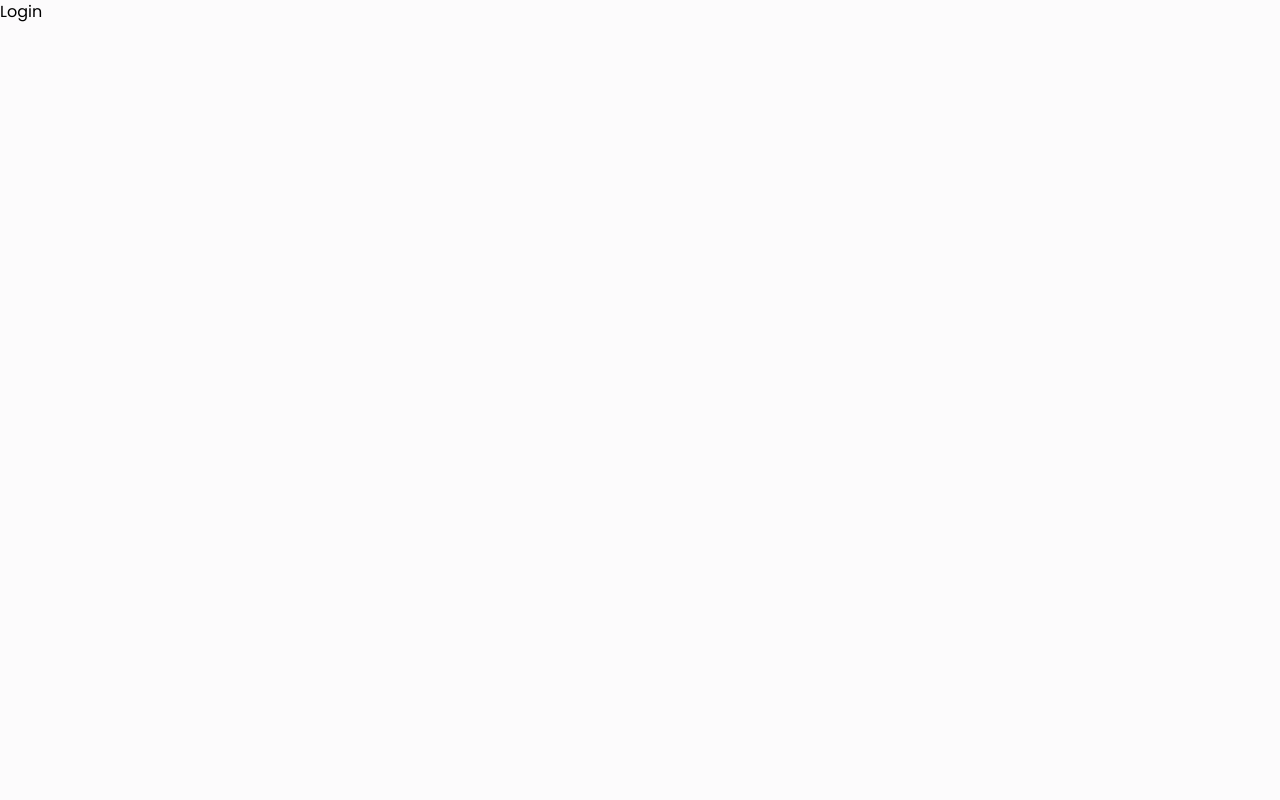
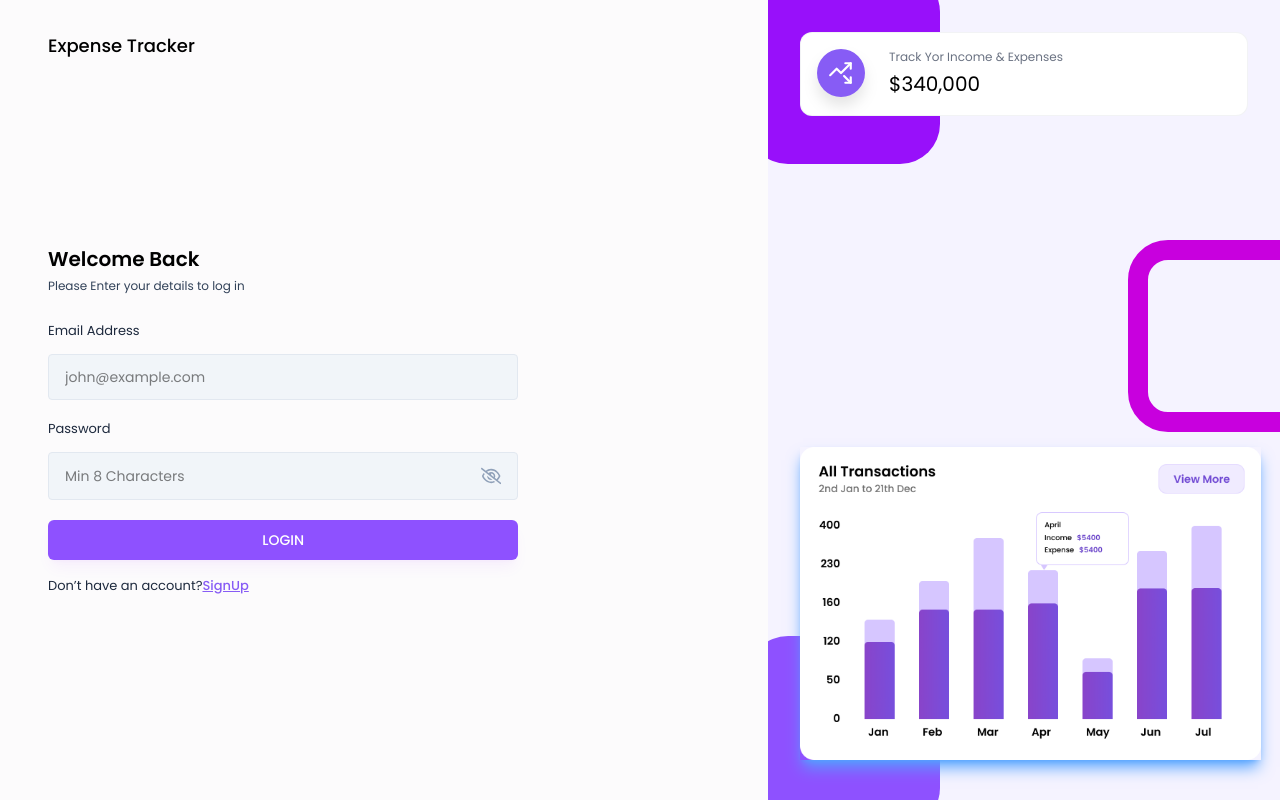
Before and after one commit to SajaJawad/Expense-Tracker, a React (Vite) app in the folder frontend/expense-tracker/: page /login in a window 1280 px wide. Built offline with nearby package versions, Linux system fonts and the light colour scheme.

Commit message:
Layout Login Page

```diff
--- a/frontend/expense-tracker/src/App.jsx
+++ b/frontend/expense-tracker/src/App.jsx
@@ -7,7 +7,7 @@
 import Expense from './pages/Dashboard/Expense';
 
 import {
-BrowserRouter as Router,
+  BrowserRouter as Router,
   Routes,
   Route,
   Navigate
@@ -36,9 +36,15 @@
 
 
 
-const Root =()=>{
+const Root = () => {
   //Check if token exists in localStorage
+  const isAuthenticated = !!localStorage.getItem("token")
 
-
+  //Redirect to dashboard if authenticated, otherwise to login
+  return isAuthenticated ? (
+    <Navigate to="/dashboard" />
+  ) : (
+    <Navigate to="/login" />
+  )
 
 }
--- /dev/null
+++ b/frontend/expense-tracker/src/componants/layouts/AuthLayout.jsx
@@ -0,0 +1,42 @@
+import CARD_2 from "../../assets/images/card2.png";
+import {LuTrendingUpDown} from "react-icons/lu"
+const AuthLayout = ({ children }) => {
+    return (
+        <div className='flex'>
+            <div className='w-screen h-screen md:w-[60vw] px-12 pt-8 pb-12'>
+                <h2 className='text-lg font-medium text-black'>Expense Tracker</h2>
+                {children}
+            </div>
+
+            <div className='hidden md:block w-[40vw] h-screen bg-violet-50 bg-auth-bg-img bg-no-repeat bg-center overflow-hidden p-8 relative'>
+                <div className='w-48 h-48 rounded-[40px] bg-purple-600 absolute -top-7 -left-5' />
+                <div className='w-48 h-48 rounded-[40px] border-[20px] border-fuchsia-600 absolute top-[30%] -right-10' />
+                <div className='w-48 h-48 rounded-[40px] bg-violet-500 absolute -bottom-7 -left-5' />
+
+                <div className="grid grid-cols-1 z-20" >
+                    <StatsInfoCard icon={<LuTrendingUpDown />}
+                        label="Track Yor Income & Expenses" value="340,000" color="bg-primary" />
+                </div>
+
+                <img src={CARD_2} className="w-64 lg:w-[90%] absolute bottom-10 shadow-lg shadow-blue-400" />
+            </div>
+
+        </div >
+    )
+}
+
+export default AuthLayout;
+
+
+const StatsInfoCard = ({ icon, label, value, color }) => {
+    return <div className="flex gap-6 bg-white p-4 rounded-xl shadow-purple-400/10 border border-gray-200/50 z-10">
+        <div className={`w-12 h-12 flex items-center justify-center text-[26px] text-white ${color} rounded-full drop-shadow-xl` }>
+            {icon}
+        </div>
+
+        <div>
+            <h6 className="text-xs text-gray-500 mb-1">{label}</h6>
+            <span className="text-[20px]">${value}</span>
+        </div>
+    </div>
+}
--- /dev/null
+++ b/frontend/expense-tracker/src/componants/layouts/Inputs/Input.jsx
@@ -0,0 +1,37 @@
+import React, { useState } from 'react'
+import { FaRegEye, FaRegEyeSlash } from 'react-icons/fa6'
+const Input = ({ value, onChange, label, placeholder, type }) => {
+    const [showPassword, setShowPassword] = useState(false)
+    const toggleShowPassword = () => {
+        setShowPassword(!showPassword)
+    }
+
+    return (
+        <div>
+            <label className='text-[13px] text-slate-800'>{label}</label>
+
+            <div className='input-box'>
+                <input type={type == 'password' ? showPassword ? 'text' : 'password' : type} placeholder={placeholder} className='w-full bg-transparent btn-outline-none' value={value} onChange={(e) => onChange(e)} />
+
+                {type === "password" && (
+                    <>
+                        {showPassword ? (
+                            <FaRegEye
+                                size={22}
+                                className='text-primary cursor-pointer'
+                                onClick={() => toggleShowPassword()} />
+                        ) : (
+                            <FaRegEyeSlash size={22} className='text-slate-400 cursor-pinter' onClick={() => toggleShowPassword()} />
+                        )}
+
+                    </>
+                )}
+            </div>
+        </div>
+
+
+
+    )
+}
+
+export default Input
--- a/frontend/expense-tracker/src/index.css
+++ b/frontend/expense-tracker/src/index.css
@@ -1,21 +1,38 @@
+@import url('https://fonts.googleapis.com/css2?family=Inter:ital,opsz,wght@0,14..32,100..900;1,14..32,100..900&family=Outfit:wght@100..900&family=Poppins:ital,wght@0,100;0,200;0,300;0,400;0,500;0,600;0,700;0,800;0,900;1,100;1,200;1,300;1,400;1,500;1,600;1,700;1,800;1,900&family=Prata&display=swap');
 
-@import url('https://fonts.googleapis.com/css2?family=Inter:ital,opsz,wght@0,14..32,100..900;1,14..32,100..900&family=Outfit:wght@100..900&family=Poppins:ital,wght@0,100;0,200;0,300;0,400;0,500;0,600;0,700;0,800;0,900;1,100;1,200;1,300;1,400;1,500;1,600;1,700;1,800;1,900&family=Prata&display=swap');
+
 @import "tailwindcss";
 
 
+
+
 @theme {
-    --font-display : "Poppins" , "sans-serif";
-    --breakpoint-3xl :1920px;
-    --color-primary: #875cf5
+    --font-display  : "Poppins", "sans-serif";
+    --breakpoint-3xl: 1920px;
+    --color-primary : #875cf5
 }
 
-@layer base{
+@layer base {
     html {
         font-family: var(--font-display);
     }
 
-    body{
+    body {
         background-color: #fcfbfc;
-        overflow-x: hidden;
+        overflow-x      : hidden;
     }
 }
+
+
+.input-box {
+    @apply w-full flex justify-between gap-3 text-sm text-black bg-slate-100 rounded px-4 py-3 mb-4 mt-3 border border-slate-200 outline-none;
+}
+
+
+.input-box input {
+    outline: none;
+}
+
+.ptn-primary {
+    @apply w-full text-sm font-medium text-white bg-violet-500 shadow-lg shadow-purple-600/5 p-[10px] rounded-md my-1 hover:bg-purple-600/15 hover:text-purple-600;
+}
--- a/frontend/expense-tracker/src/pages/Auth/Login.jsx
+++ b/frontend/expense-tracker/src/pages/Auth/Login.jsx
@@ -1,8 +1,58 @@
-import React from 'react'
+import React, { useState } from 'react'
+import AuthLayout from '../../componants/layouts/AuthLayout'
+import { Link, useNavigate } from 'react-router-dom';
+import Input from '../../componants/layouts/Inputs/input';
 
 const Login = () => {
+  const [email, setEmail] = useState("");
+  const [password, setPassword] = useState("")
+  const [error, setError] = useState(null)
+
+  const navigate = useNavigate()
+
+
+  //Handle Login Form Submit
+  const handleLogin = async (e) => {
+e.preventDefault();
+
+if (!validateEmail(email)) {
+  setError("Please enter a valid email address.")
+  return;
+}
+
+if(!password){
+setError("")
+}
+  }
+
+
   return (
-    <div>Login</div>
+    <AuthLayout>
+      <div className='lg:w-[70%] h-3/4 md:h-full flex flex-col justify-center '>
+        <h3 className='text-xl font-semibold text-black '>Welcome Back</h3>
+        <p className='text-xs text-slate-700 mt-[5px] mb-6'>Please Enter your details to log in </p>
+
+
+        <form onSubmit={handleLogin}>
+          <Input value={email} onChange={({ target }) => setEmail(target.value)} label="Email Address" placeholder='john@example.com' type='text' />
+          <Input value={password} onChange={({ target }) => setPassword(target.value)} label="Password" placeholder='Min 8 Characters' type='password' />
+
+          {error && <p className=''>{error}</p>}
+
+          <button type='submit' className='ptn-primary'>LOGIN</button>
+
+          <p className='text-[13px] text-slate-800 mt-3'>Don’t have an account?{""}
+            <Link className='font-medium text-primary underline' to='/signup'>
+              SignUp
+            </Link>
+          </p>
+
+        </form>
+
+
+
+      </div>
+    </AuthLayout>
   )
 }
 
```
Also changed, not shown: frontend/expense-tracker/src/assets/images/card1.png (added), frontend/expense-tracker/src/assets/images/card2.png (added).
